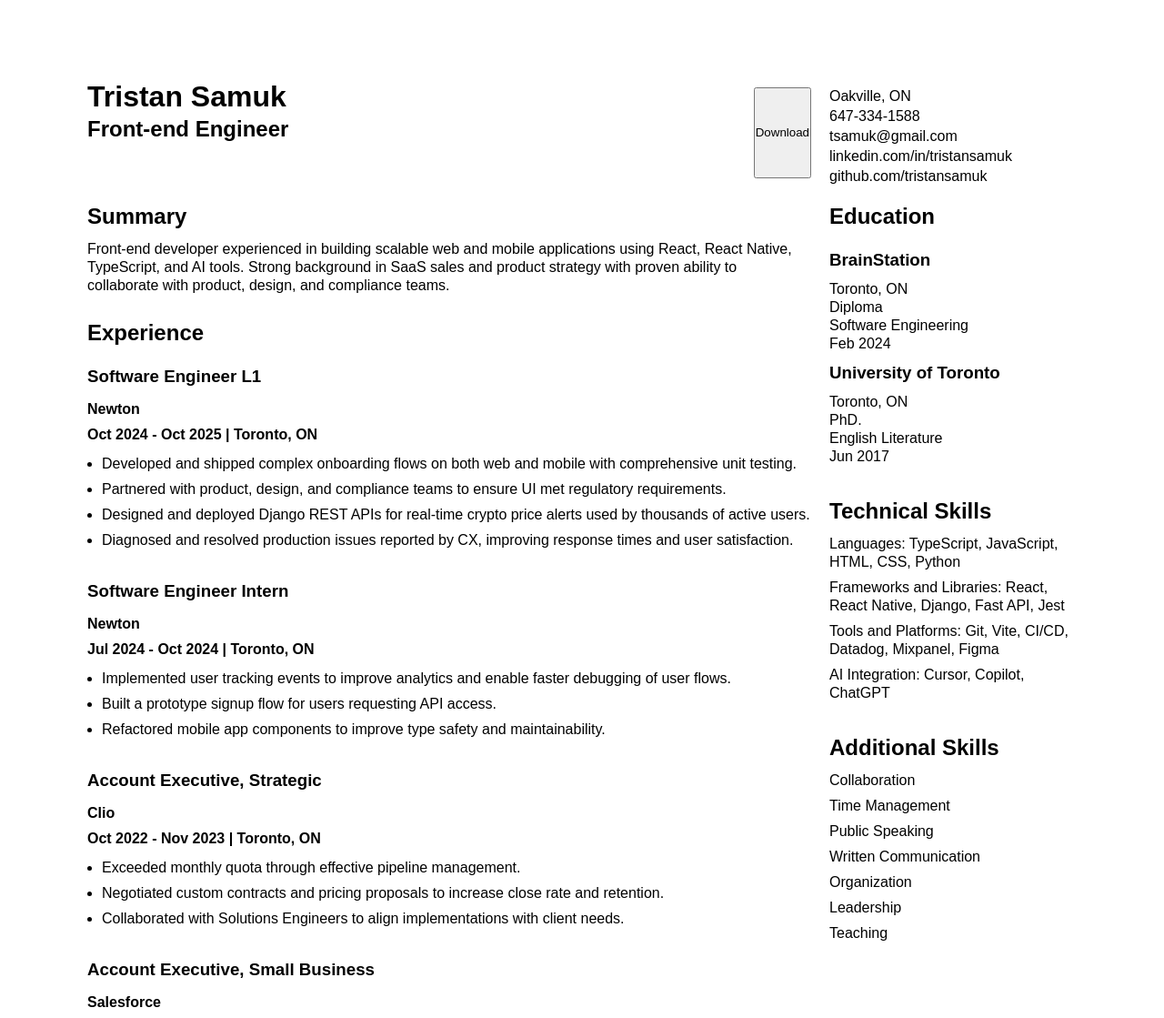
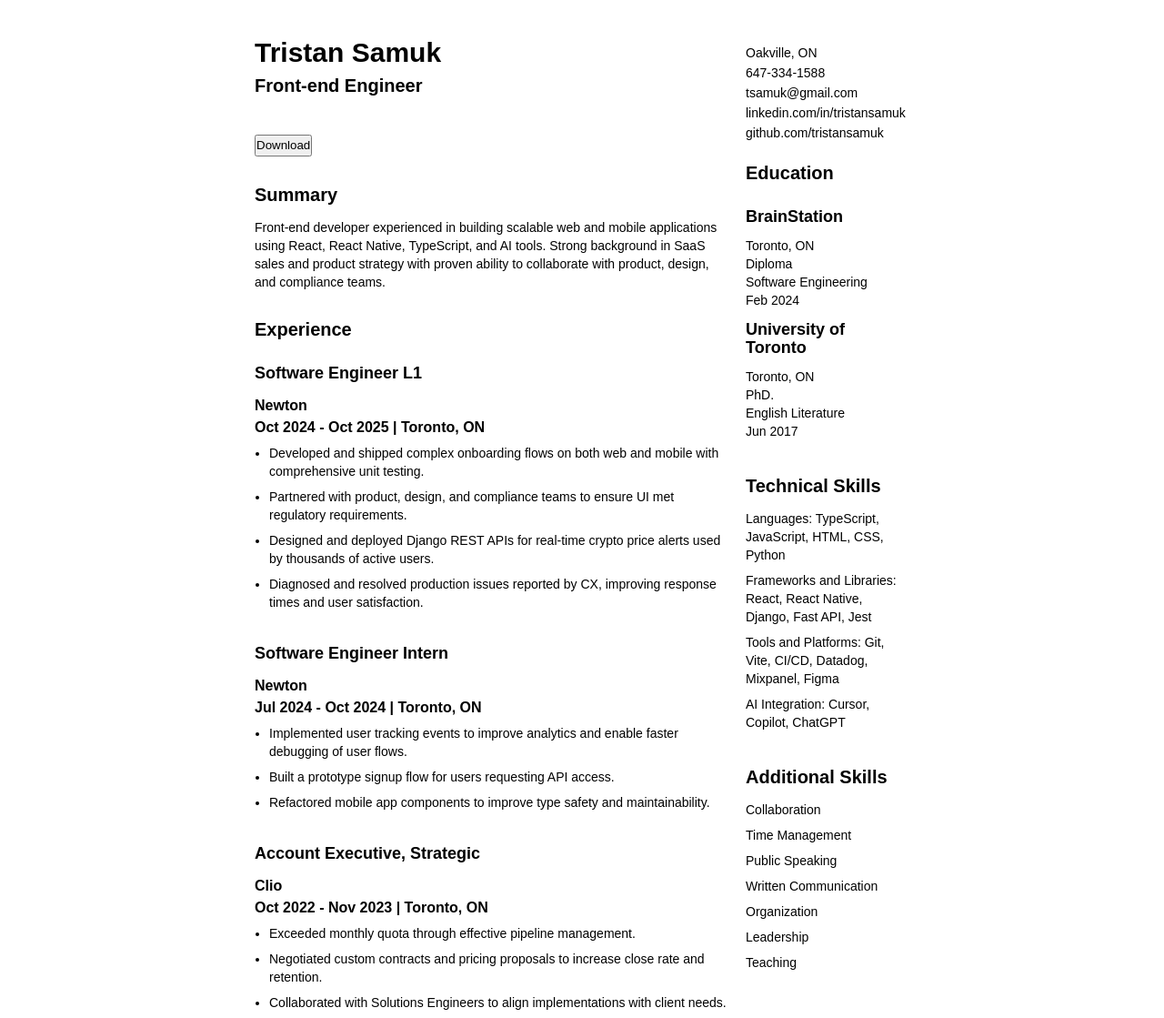
Before and after one commit to tristansamuk/resume, a website built with Vite: page index.html in a window 1280 px wide. Shown: the top 1119 px of the page at 91% size. Built offline with nearby package versions, Linux system fonts and the light colour scheme.

Commit message:
Reduce font sizes

```diff
--- a/components/header/header.css
+++ b/components/header/header.css
@@ -1,7 +1,7 @@
 .header {
   display: flex;
-  flex-direction: row;
-  justify-content: space-between;
+  flex-direction: column;
+  align-items: flex-start;
 }
 
 .header__job-title {
--- a/styles/global.css
+++ b/styles/global.css
@@ -14,6 +14,16 @@
 body {
   width: 100%;
   overflow-x: hidden;
+  display: flex;
+  justify-content: center;
+}
+
+#resume {
+  display: flex;
+  flex-direction: column;
+  padding: 2in, 0.5in;
+  max-width: 8.5in;
+  font-size: var(--font-size-body);
 }
 
 a {
@@ -31,7 +41,8 @@ ul {
 #resume {
   display: flex;
   flex-direction: column;
-  margin: var(--spacing-24);
+  padding: 0.5in;
+  max-width: 8.5in;
 }
 
 /* Layout */
@@ -61,19 +72,25 @@ ul {
 
 /* Headings */
 
+h1 {
+  font-size: var(--font-size-h1);
+}
+
 h2 {
   padding-top: var(--spacing-4);
   padding-bottom: var(--spacing-4);
+  font-size: var(--font-size-h2);
 }
 
 h3 {
   padding-top: var(--spacing-3);
   padding-bottom: var(--spacing-3);
+  font-size: var(--font-size-h3);
 }
 
 h4 {
   padding-top: var(--spacing-1);
-  padding-bottom: var(--spacing-1);
+  font-size: var(--font-size-h4);
 }
 
 /* Utility */
--- a/styles/variables.css
+++ b/styles/variables.css
@@ -16,9 +16,11 @@
 
   /* Typography */
 
-  --text-small: 12px;
-  --text-md: 16px;
-  --text-lg: 20px;
+  --font-size-body: 14px;
+  --font-size-h4: 16px;
+  --font-size-h3: 18px;
+  --font-size-h2: 20px;
+  --font-size-h1: 30px;
   --font-weight-regular: 400;
   --font-weight-semi-bold: 600;
   --font-weight-bold: 800;
```
